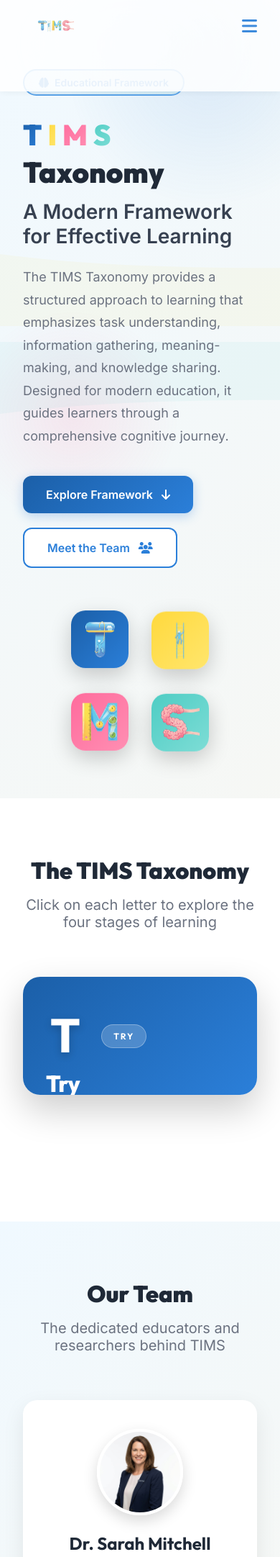
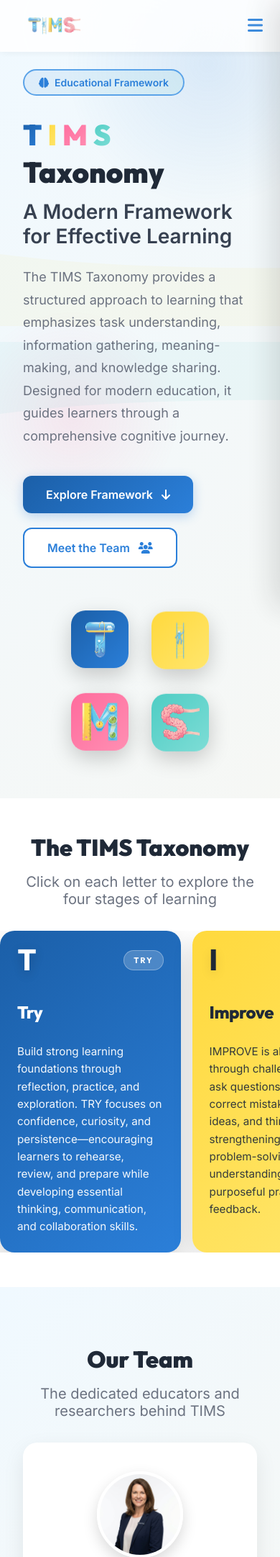
Before and after one commit to mtaha-9646/timstaxonomy, a Flask app: page / in a window 390 px wide. Shown: the top 2163 px of the page at 72% size. Run offline with Flask 3, Linux system fonts and the light colour scheme.

Commit message:
fixed layout

```diff
--- a/static/css/tims.css
+++ b/static/css/tims.css
@@ -108,16 +108,19 @@ body {
     right: 0;
     background: rgba(255, 255, 255, 0.95);
     backdrop-filter: blur(100px);
-    height: 15%;
+    height: 4.5rem;
     opacity: 0.9;
     box-shadow: 0 2px 10px rgba(0, 0, 0, 0.05);
     z-index: 1000;
+    display: flex;
+    align-items: center;
 }
 
 .tims-nav {
     max-width: 1400px;
+    width: 100%;
     margin: 0 auto;
-    padding: 1.25rem 2rem;
+    padding: 0 2rem;
     display: flex;
     align-items: center;
     justify-content: space-between;
@@ -1087,50 +1090,210 @@ body {
 }
 
 @media (max-width: 820px) {
+
+    /* Mobile Horizontal Slider */
+    .letters-section {
+        padding: 3rem 0;
+        overflow: hidden;
+    }
+
+    .section-header {
+        padding: 0 1.5rem;
+        margin-bottom: 2rem;
+    }
+
     .letters-container {
-        flex-direction: column;
+        flex-direction: row;
+        overflow-x: auto;
+        overflow-y: hidden;
+        scroll-snap-type: x mandatory;
+        -webkit-overflow-scrolling: touch;
+        gap: 0;
+        padding: 0 1rem;
+        padding-right: 20%;
+        scrollbar-width: none;
+        -ms-overflow-style: none;
+    }
+
+    .letters-container::-webkit-scrollbar {
+        display: none;
     }
 
     .letter-card {
-        min-width: unset;
+        flex: 0 0 85%;
+        min-width: 85%;
+        scroll-snap-align: start;
+        border-radius: 20px;
+        margin-right: 1rem;
+        transition: transform 0.3s ease, box-shadow 0.3s ease;
     }
 
-    .letter-card.is-active {
-        flex: 1 1 auto;
+    /* All cards show expanded content on mobile */
+    .letter-card .letter-inner {
+        height: auto;
+        padding: 1.5rem;
+        align-items: flex-start !important;
+        justify-content: flex-start !important;
+        text-align: left !important;
     }
 
-    .letter-inner {
-        height: auto;
+    /* Remove flex expansion behavior on mobile */
+    .letter-card,
+    .letter-card.is-active {
+        flex: 0 0 85%;
     }
 
-    .letter-icon {
-        font-size: 60px;
+    .letter-card:hover {
+        transform: translateY(-5px);
+    }
+
+    /* Header layout for mobile - horizontal */
+    .letter-card .letter-header {
+        flex-direction: row !important;
+        justify-content: space-between;
+        align-items: center;
+        width: 100%;
+        margin-bottom: 1rem;
+    }
+
+    /* Letter icon always visible but small on mobile */
+    .letter-card .letter-icon,
+    .letter-card.is-active .letter-icon {
+        font-size: 2.5rem !important;
+        opacity: 1 !important;
+        transform: none !important;
+        animation: none !important;
+    }
+
+    /* Pill badge styling for mobile */
+    .letter-card .letter-pill,
+    .letter-card.is-active .letter-pill {
+        font-size: 0.7rem !important;
+        padding: 0.4rem 0.8rem;
+        border-radius: 999px;
+        background: rgba(255, 255, 255, 0.2);
+        backdrop-filter: blur(10px);
+        border: 1px solid rgba(255, 255, 255, 0.3);
+    }
+
+    /* Content always visible on mobile */
+    .letter-card .letter-content,
+    .letter-card.is-active .letter-content {
+        position: relative !important;
+        top: auto !important;
+        left: auto !important;
+        right: auto !important;
+        bottom: auto !important;
+        opacity: 1 !important;
+        transform: none !important;
+        filter: none !important;
+        pointer-events: auto !important;
+        visibility: visible !important;
+        padding: 0 !important;
+    }
+
+    /* Mobile content typography */
+    .letter-card .content-title {
+        font-size: 1.5rem;
+        margin-bottom: 0.75rem;
+    }
+
+    .letter-card .content-description {
+        font-size: 0.95rem;
+        line-height: 1.6;
+    }
+
+    /* Peek indicator - shows next card */
+    .letter-card:last-child {
+        margin-right: 0;
     }
 }
 
 @media (max-width: 768px) {
+    .tims-nav {
+        padding: 0.75rem 1rem;
+    }
+
+    .nav-logo img {
+        width: 80px !important;
+        height: auto !important;
+    }
+
+    /* Mobile drawer menu - slides from right */
     .nav-menu {
         position: fixed;
-        top: 70px;
-        left: 0;
+        top: 0;
         right: 0;
-        background: white;
+        bottom: 0;
+        left: 25%;
+        width: 75%;
+        height: 100vh;
+        background: rgba(255, 255, 255, 0.98);
+        backdrop-filter: blur(20px);
         flex-direction: column;
-        padding: 2rem;
-        box-shadow: 0 10px 30px rgba(0, 0, 0, 0.1);
-        transform: translateY(-100%);
-        opacity: 0;
-        transition: all 0.3s;
+        padding: 6rem 2rem 2rem;
+        box-shadow: -10px 0 40px rgba(0, 0, 0, 0.15);
+        transform: translateX(100%);
+        opacity: 1;
+        pointer-events: none;
+        transition: transform 0.4s cubic-bezier(0.22, 1, 0.36, 1);
         gap: 1.5rem;
+        z-index: 999;
+        align-items: flex-start;
     }
 
     .nav-menu.active {
-        transform: translateY(0);
-        opacity: 1;
+        transform: translateX(0);
+        pointer-events: auto;
+    }
+
+    .nav-menu a {
+        font-size: 1.25rem;
+        font-weight: 600;
+        color: #1F2937;
+        padding: 0.75rem 0;
+        border-bottom: 1px solid rgba(0, 0, 0, 0.05);
+        width: 100%;
+        transition: color 0.3s ease, padding-left 0.3s ease;
+    }
+
+    .nav-menu a:hover {
+        color: var(--tims-blue);
+        padding-left: 0.5rem;
     }
 
     .mobile-menu-btn {
         display: block;
+        z-index: 1001;
+        padding: 0.5rem;
+        transition: transform 0.3s ease;
+    }
+
+    .mobile-menu-btn:hover {
+        transform: scale(1.1);
+    }
+
+    /* Overlay when menu is open */
+    body.menu-open::before {
+        content: '';
+        position: fixed;
+        top: 0;
+        left: 0;
+        right: 0;
+        bottom: 0;
+        background: rgba(0, 0, 0, 0.3);
+        z-index: 998;
+        animation: fadeIn 0.3s ease;
+    }
+
+    @keyframes fadeIn {
+        from {
+            opacity: 0;
+        }
+
+        to {
+            opacity: 1;
+        }
     }
 
     .hero-title {
--- a/static/js/tims.js
+++ b/static/js/tims.js
@@ -15,6 +15,7 @@ document.addEventListener('DOMContentLoaded', function () {
     if (mobileMenuBtn && navMenu) {
         mobileMenuBtn.addEventListener('click', function () {
             navMenu.classList.toggle('active');
+            document.body.classList.toggle('menu-open');
 
             // Toggle icon
             const icon = this.querySelector('i');
@@ -32,10 +33,24 @@ document.addEventListener('DOMContentLoaded', function () {
         navLinks.forEach(link => {
             link.addEventListener('click', function () {
                 navMenu.classList.remove('active');
+                document.body.classList.remove('menu-open');
                 const icon = mobileMenuBtn.querySelector('i');
                 icon.classList.remove('fa-times');
                 icon.classList.add('fa-bars');
             });
+        });
+
+        // Close menu when clicking on overlay (outside menu)
+        document.addEventListener('click', function (e) {
+            if (navMenu.classList.contains('active') &&
+                !navMenu.contains(e.target) &&
+                !mobileMenuBtn.contains(e.target)) {
+                navMenu.classList.remove('active');
+                document.body.classList.remove('menu-open');
+                const icon = mobileMenuBtn.querySelector('i');
+                icon.classList.remove('fa-times');
+                icon.classList.add('fa-bars');
+            }
         });
     }
 
@@ -85,9 +100,22 @@ document.addEventListener('DOMContentLoaded', function () {
         card.focus({ preventScroll: true });
     }
 
-    // Click to expand
-    letterCards.forEach(card => {
-        card.addEventListener('click', () => activateCard(card));
+    // Click to expand (desktop) or scroll to next (mobile)
+    letterCards.forEach((card, index) => {
+        card.addEventListener('click', () => {
+            // Check if we're in mobile slider mode (820px or less)
+            if (window.innerWidth <= 820) {
+                // On mobile, scroll this card into view (for peeking card navigation)
+                card.scrollIntoView({
+                    behavior: 'smooth',
+                    block: 'nearest',
+                    inline: 'start'
+                });
+            } else {
+                // On desktop, expand the card
+                activateCard(card);
+            }
+        });
 
         // Keyboard support
         card.addEventListener('keydown', (e) => {
--- a/templates/tims.html
+++ b/templates/tims.html
@@ -44,7 +44,7 @@
     <link rel="stylesheet" href="https://cdnjs.cloudflare.com/ajax/libs/font-awesome/6.5.1/css/all.min.css">
 
     <!-- Custom Styles -->
-    <link rel="stylesheet" href="static/css/tims.css?v=9">
+    <link rel="stylesheet" href="static/css/tims.css?v=15">
 </head>
 
 <body>
@@ -144,8 +144,9 @@
                     <div class="letter-content" role="tabpanel">
                         <h3 class="content-title">Try</h3>
                         <p class="content-description">
-                            Reflect, review, and practice to build confidence. Develop resilience and perseverance
-                            through rehearsal, preparation, and consolidation of new concepts.
+                            Build strong learning foundations through reflection, practice, and exploration. TRY focuses
+                            on confidence, curiosity, and persistence—encouraging learners to rehearse, review, and
+                            prepare while developing essential thinking, communication, and collaboration skills.
                         </p>
                     </div>
                 </div>
@@ -162,8 +163,9 @@
                     <div class="letter-content" role="tabpanel">
                         <h3 class="content-title">Improve</h3>
                         <p class="content-description">
-                            Make mistakes, ask questions, and design solutions. Challenge your understanding through
-                            curiosity, problem-solving, and connecting concepts to real-world applications.
+                            IMPROVE is about growth through challenge. Learners ask questions, make and correct
+                            mistakes, connect ideas, and think critically—strengthening resilience, problem-solving, and
+                            deep understanding through purposeful practice and feedback.
                         </p>
                     </div>
                 </div>
@@ -180,8 +182,9 @@
                     <div class="letter-content" role="tabpanel">
                         <h3 class="content-title">Measure</h3>
                         <p class="content-description">
-                            Assess yourself and peers using WAGOLL models. Track progress through feedback loops,
-                            respond to input, and validate your understanding against benchmarks.
+                            MEASURE develops self-awareness and accountability in learning. Through assessment,
+                            feedback, tracking progress, and reflection, learners evaluate outcomes against benchmarks,
+                            respond to feedback, and clearly see their progress over time.
                         </p>
                     </div>
                 </div>
@@ -198,8 +201,9 @@
                     <div class="letter-content" role="tabpanel">
                         <h3 class="content-title">Stretch</h3>
                         <p class="content-description">
-                            Push boundaries through research and innovation. Take creative risks, challenge assumptions,
-                            and teach peers while demonstrating tenacity and self-belief.
+                            STRETCH pushes learning beyond comfort zones. Learners research, innovate, debate, teach
+                            others, and take creative risks—building grit, self-belief, and ingenuity while designing
+                            original solutions and re-evaluating understanding.
                         </p>
                     </div>
                 </div>
```
Also changed, not shown: .github/workflows/deploy.yml.
